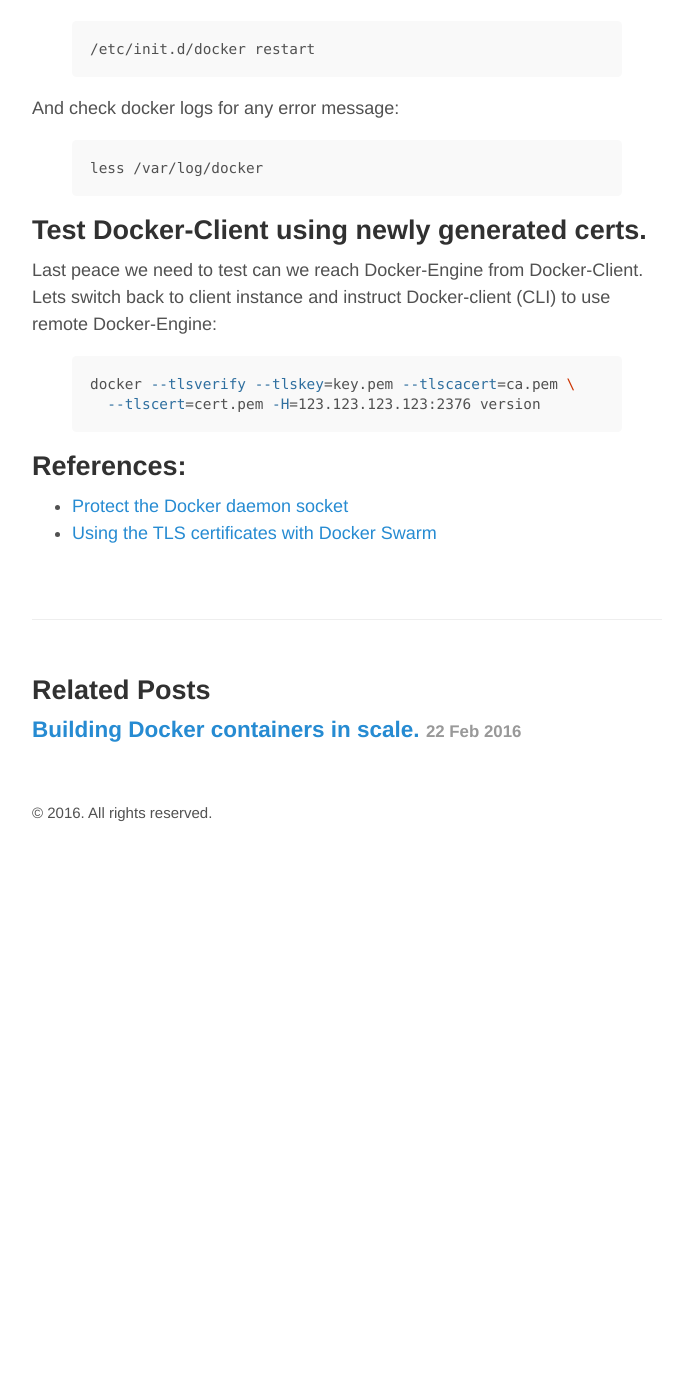
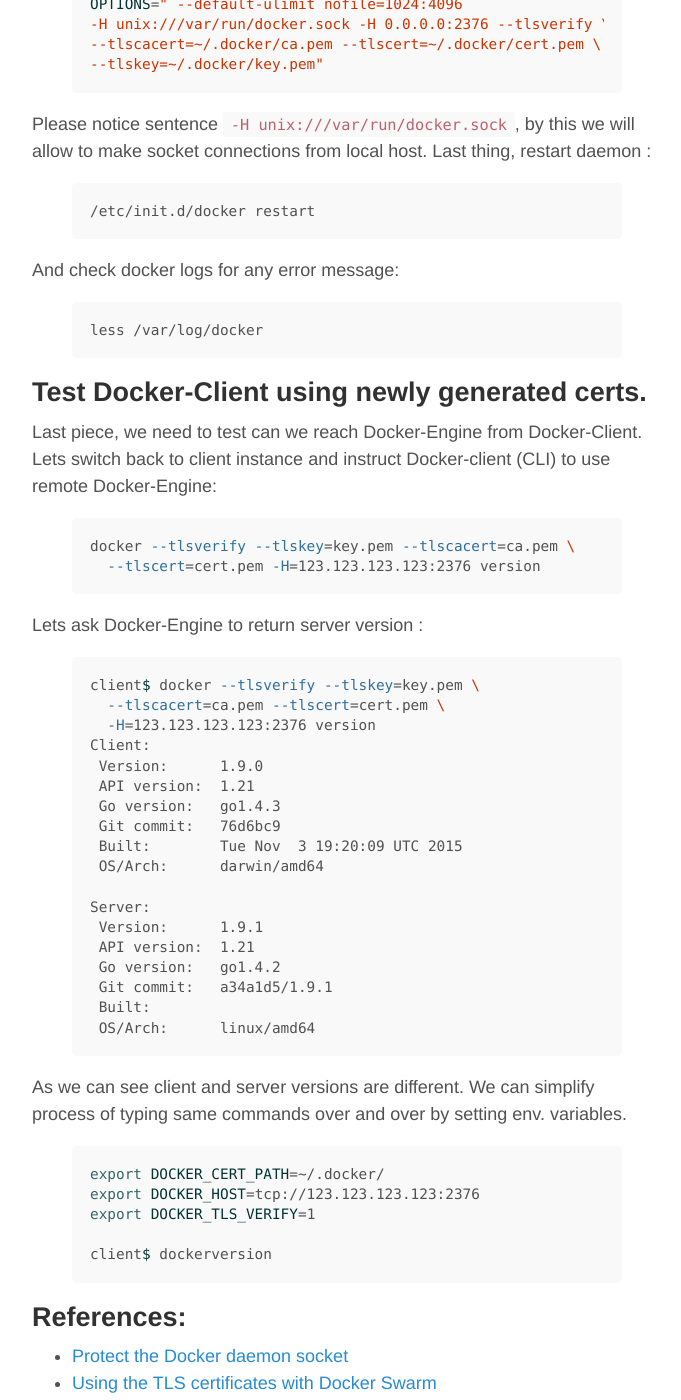
Before and after one commit to ogavrisevs/ogavrisevs.github.io, a Jekyll site: the page built from _posts/2016-03-30-secure-docker.markdown, in a window 1280 px wide and 1400 px high, scrolled down 4188 px. Shown: the whole window, without its empty margins (293-974 px from the left). Built offline with Jekyll 4.4.1, drawn with Linux system fonts in a browser that asks for light colours; before the commit the page ends 5050 px from its top, so only the background shows below that; some of the changed text lies outside the part shown.

Commit message:
Add exmaple to TLS cert. usage

```diff
--- a/_posts/2016-03-30-secure-docker.markdown
+++ b/_posts/2016-03-30-secure-docker.markdown
@@ -7,10 +7,13 @@
 ------------
 {:.no_toc}
 
-By default, when you install and start Docker on Linux, Docker-Client (cli) access Docker-Engine on local host with unix `socket`. Docker-Engine allows any process to access api from local host. Yes, that's right Docker-Engine is nothing more than small web server exposing REST api with root access to Linux kernel (cgroups, kernel namespaces, etc.). In this post i will show how to access Docker-Engine over network (tcp) and how to secure this communication using TLS ( client / server certificates ).
+By default, when you install and start Docker on Linux, Docker-Client (cli) access Docker-Engine on local host with unix `socket`. Docker-Engine allows any process to access api from local host. Yes, that's right Docker-Engine is nothing more than small web server exposing REST API with root access to Linux kernel functionality (cgroups, kernel namespaces, etc.). In this post I will show how to access Docker-Engine over network (tcp) and how to secure this communication using TLS ( client / server certificates ).
 
 ![Docker overview](/images/2016-03-30-secure-docker/docker-tls.png)
 
+What is TLS ?
+
+> The TLS protocol allows client-server applications to communicate across a network in a way designed to prevent eavesdropping and tampering (3).
 
 Steps :
 -------
@@ -164,18 +167,52 @@
 
 And check docker logs for any error message:
 
-{% highlight bash %}
+{% highlight bas1h %}
 less /var/log/docker
 {% endhighlight %}
 
 Test Docker-Client using newly generated certs.
 -----------------------------------------------
 
-Last peace we need to test can we reach Docker-Engine from Docker-Client. Lets switch back to client instance and instruct Docker-client (CLI) to use remote Docker-Engine:
+Last piece, we need to test can we reach Docker-Engine from Docker-Client. Lets switch back to client instance and instruct Docker-client (CLI) to use remote Docker-Engine:
 
 {% highlight bash %}
 docker --tlsverify --tlskey=key.pem --tlscacert=ca.pem \
   --tlscert=cert.pem -H=123.123.123.123:2376 version
+{% endhighlight %}
+
+Lets ask Docker-Engine to return server version :
+
+{% highlight bash %}
+client$ docker --tlsverify --tlskey=key.pem \
+  --tlscacert=ca.pem --tlscert=cert.pem \
+  -H=123.123.123.123:2376 version
+Client:
+ Version:      1.9.0
+ API version:  1.21
+ Go version:   go1.4.3
+ Git commit:   76d6bc9
+ Built:        Tue Nov  3 19:20:09 UTC 2015
+ OS/Arch:      darwin/amd64
+
+Server:
+ Version:      1.9.1
+ API version:  1.21
+ Go version:   go1.4.2
+ Git commit:   a34a1d5/1.9.1
+ Built:
+ OS/Arch:      linux/amd64
+{% endhighlight %}
+
+As we can see client and server versions are different.
+We can simplify process of typing same commands over and over by setting env. variables.
+
+{% highlight bash %}
+export DOCKER_CERT_PATH=~/.docker/
+export DOCKER_HOST=tcp://123.123.123.123:2376
+export DOCKER_TLS_VERIFY=1
+
+client$ dockerversion
 {% endhighlight %}
 
 
```
Also changed, not shown: other parts of _posts/2016-03-30-secure-docker.markdown (+1 -0 lines).
